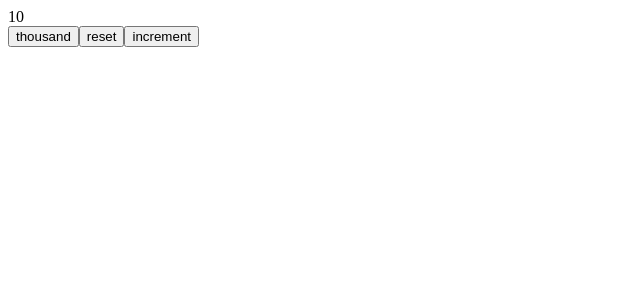
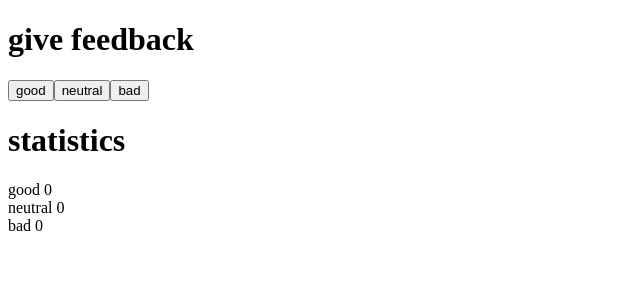
Before and after one commit to dollybuzz/fullstackopen, a React (Vite) app in the folder part1/unicafe/: page / in a window 1280 px wide. Shown: the top 300 px of the page, without its empty margins (0-640 px from the left). Built offline with nearby package versions, Linux system fonts and the light colour scheme.

Commit message:
complete exercise 1.6 unicafe step 1

```diff
--- a/part1/unicafe/src/App.jsx
+++ b/part1/unicafe/src/App.jsx
@@ -6,24 +6,34 @@ const Button = (props) => (
   <button onClick={props.onClick}>{props.text}</button>
 )
 
+const Title = (props) => (
+  <div><h1>{props.title}</h1></div>
+)
+
 const Display = (props) => (
-  <div>{props.display}</div>
+  <div>{props.text} {props.value}</div>
 )
 
 const App = () => {
-  const [value, setValue] = useState(10);
+  //save clicks of each button to its own state
+  const [good, setGood] = useState(0);
+  const [neutral, setNeutral] = useState(0);
+  const [bad, setBad] = useState(0);
 
-  const setToValue = (newValue) => {
-    console.log('value now', newValue);
-    setValue(newValue);
-  }
+  const setToGood = (value) => { setGood(value) };
+  const setToNeutral = (value) => { setNeutral(value) };
+  const setToBad = (value) => { setBad(value) };
 
   return (
     <div>
-      <Display display={value} />
-      <Button onClick={() => setToValue(1000)} text='thousand' />
-      <Button onClick={() => setToValue(0)} text='reset' />
-      <Button onClick={() => setToValue(value + 1)} text='increment' />
+      <Title title={'give feedback'} />
+      <Button onClick={() => {setToGood(good + 1)}} text={'good'}/>
+      <Button onClick={() => {setToNeutral(neutral + 1)}} text={'neutral'}/>
+      <Button onClick={() => {setToBad(bad + 1)}} text={'bad'}/>
+      <Title title={'statistics'} />
+      <Display text={'good'} value={good}/>
+      <Display text={'neutral'} value={neutral}/>
+      <Display text={'bad'} value={bad}/>
     </div>
   )
 }
```
